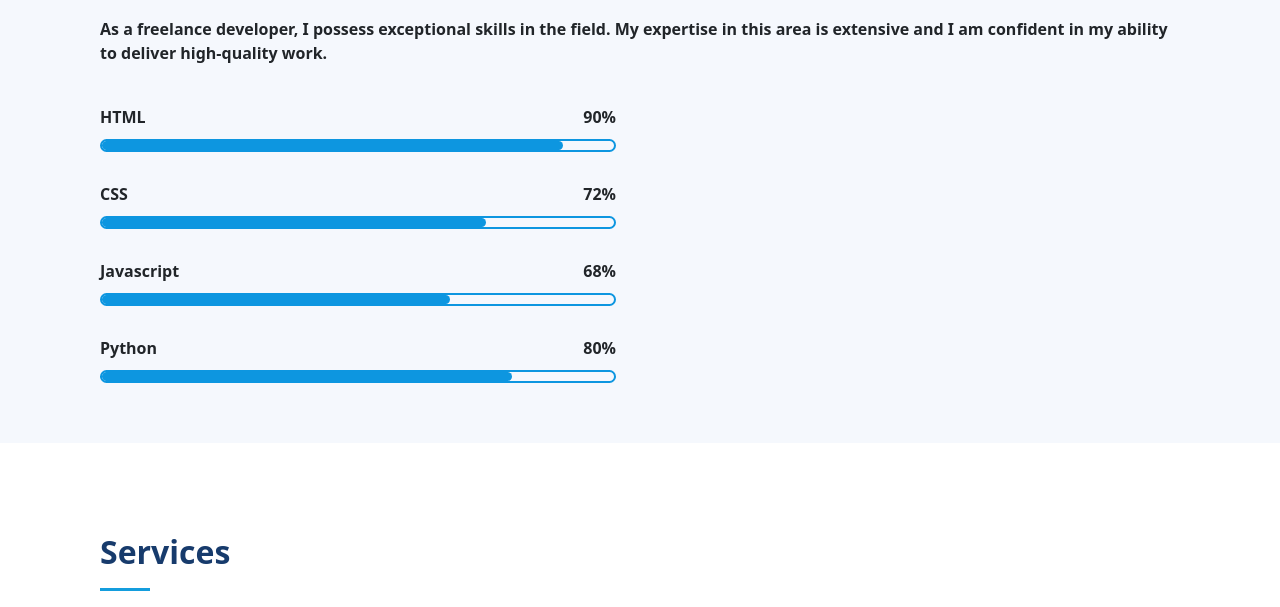
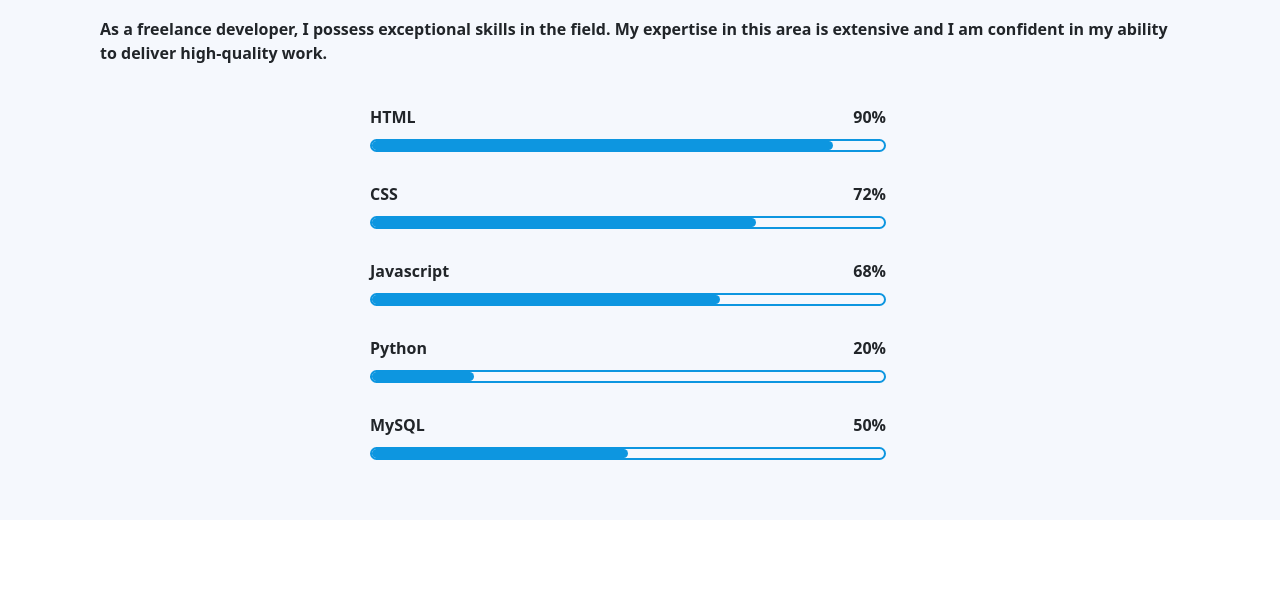
Before and after one commit to Bib711/Portfolio1, a plain HTML site: page index.html in a window 1280 px wide. Shown: the part 1655-2262 px from the top of the page. Drawn offline with nearby package versions, Linux system fonts and the light colour scheme.

Commit message:
Updated Skills Section

```diff
--- a/index.html
+++ b/index.html
@@ -166,7 +166,7 @@
             </p>
           </div>
 
-          <div class="row skills-content">
+          <div class="row skills-content justify-content-center">
             <div class="col-lg-6" data-aos="fade-up">
               <div class="skills">
                 <div class="details">
@@ -198,10 +198,19 @@
             <div class="skills">
                 <div class="details">
                     <span>Python</span>
-                    <span>80%</span>
+                    <span>20%</span>
                 </div>
                 <div class="bar">
                     <div id="Python-bar"></div>
+                </div>
+            </div>
+            <div class="skills">
+                <div class="details">
+                    <span>MySQL</span>
+                    <span>50%</span>
+                </div>
+                <div class="bar">
+                    <div id="MySQL-bar"></div>
                 </div>
             </div>
             </div>
--- a/styles.scss
+++ b/styles.scss
@@ -459,11 +459,19 @@ section {
   }
 }
 #Python-bar{
-  animation: Python-fill 2s forwards;
+  animation: Python-fill 5s forwards;
 }
 @keyframes Python-fill{
   100%{
-      width: 80%;
+      width: 20%;
+  }
+}
+#MySQL-bar{
+  animation: MySQL-fill 5s forwards;
+}
+@keyframes MySQL-fill{
+  100%{
+      width: 50%;
   }
 }
 
```
Also changed, not shown: styles.css, 1 other file.
